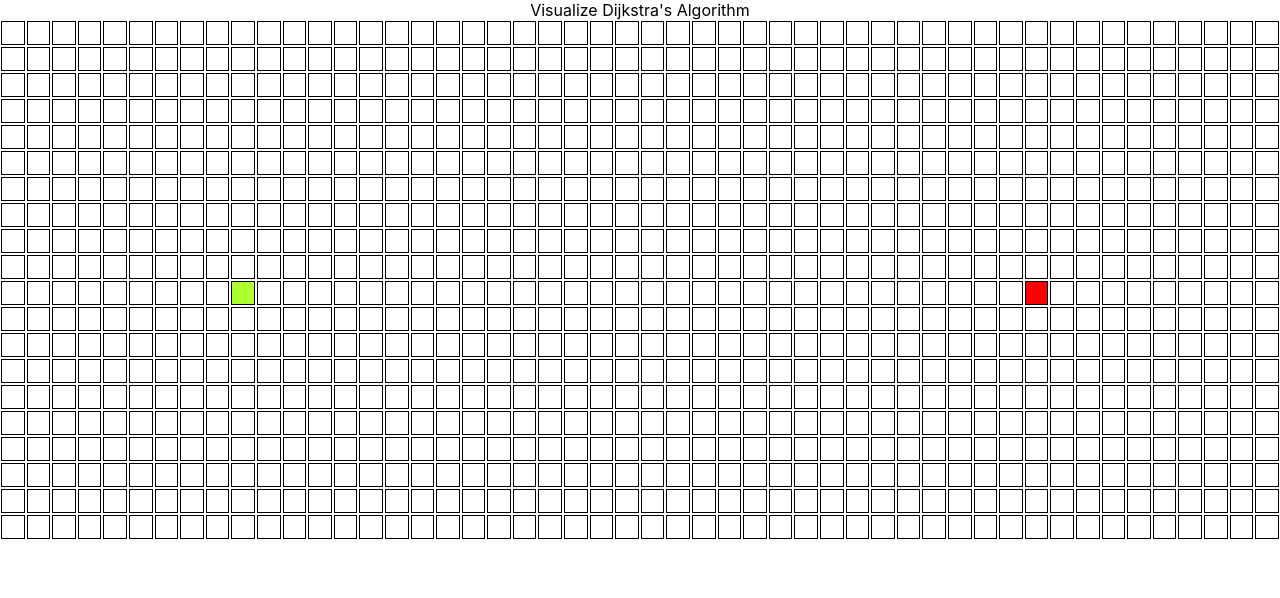
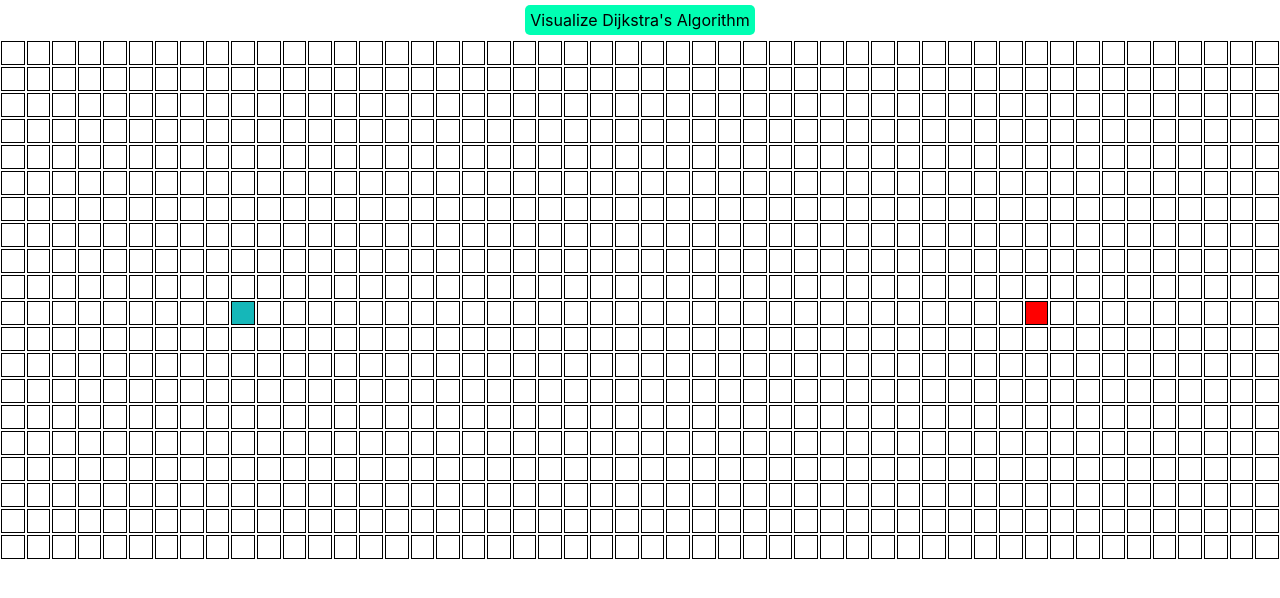
Before and after one commit to elvis-yuan/Algo-visualizer, a React (Create React App) app: page / in a window 1280 px wide. Shown: the top 598 px of the page. Built offline with nearby package versions, Linux system fonts and the light colour scheme.

Commit message:
add css animations

```diff
--- a/package.json
+++ b/package.json
@@ -2,7 +2,9 @@
   "name": "pathfinding-app",
   "version": "0.1.0",
   "private": true,
+  "homepage": "https://elvis-yuan.github.io/Algo-visualizer/",
   "dependencies": {
+    "gh-pages": "^2.1.1",
     "react": "^16.10.2",
     "react-dom": "^16.10.2",
     "react-scripts": "3.2.0"
--- a/src/algorithms/dijkstra.js
+++ b/src/algorithms/dijkstra.js
@@ -1,10 +1,11 @@
+//start node has a distance of 0 all other nodes are set to infinity
 export function dijkstra(grid, startNode, finishNode) {
   const visitedNodeOrder = [];
   startNode.distance = 0;
   const unvisitedNodes = getNodes(grid);
   while (!!unvisitedNodes.length) {
     sortNodesByDistance(unvisitedNodes);
-    const closestNode = unvisitedNodes.shift();
+    const closestNode = unvisitedNodes.pop();
     if (closestNode.distance === Infinity) return visitedNodeOrder;
     closestNode.visited = true;
     visitedNodeOrder.push(closestNode);
@@ -23,10 +24,12 @@ function getNodes(grid) {
   return nodes;
 }
 
+//return all unvisited nodes in order of closest distance
 function sortNodesByDistance(unvisitedNodes) {
-  unvisitedNodes.sort((currentNode, nextNode) => currentNode.distance - nextNode.distance)
+  unvisitedNodes.sort((currentNode, nextNode) => nextNode.distance - currentNode.distance)
 }
 
+//increment each neighboring node by 1 and set their previous node to current node
 function updateUnvisitedNeighbors(node, grid) {
   const unvisitedNeighborNodes = unvisitedNeighbors(node, grid);
   for (let neighbor of unvisitedNeighborNodes) {
@@ -35,6 +38,9 @@ function updateUnvisitedNeighbors(node, grid) {
   }
 }
 
+
+//find all neighboring nodes from given node
+//return only those that have not been visited
 function unvisitedNeighbors(node, grid) {
   const neighbors = [];
   const { col, row } = node;
--- a/src/components/Pathfinder.jsx
+++ b/src/components/Pathfinder.jsx
@@ -4,17 +4,36 @@ import { dijkstra, shortestPath } from "../algorithms/dijkstra.js";
 
 import "./pathfinder.css";
 
-function Pathfinder(props) {
+const Pathfinder = props => {
   const [grid, setGrid] = useState([]);
+  // const [isMouseDown, setMouseDown] = useState(false);
 
   const START_NODE = { row: 10, col: 9 };
   const FINISH_NODE = { row: 10, col: 40 };
 
   useEffect(() => {
-    createGrid();
+    const nodes = [];
+    for (let row = 0; row < 20; row++) {
+      let currentRow = [];
+      for (let col = 0; col < 50; col++) {
+        currentRow.push(createNode(row, col));
+      }
+      nodes.push(currentRow);
+    }
+    setGrid(nodes);
   }, []);
 
-  function createNode(row, col) {
+  // const changeStartLocation = (row, col) => {
+  //   START_NODE.row = row;
+  //   START_NODE.col = col;
+  // };
+
+  // const changeFinishLocation = (row, col) => {
+  //   FINISH_NODE.row = row;
+  //   FINISH_NODE.col = col;
+  // };
+
+  const createNode = (row, col) => {
     return {
       col,
       row,
@@ -25,45 +44,85 @@ function Pathfinder(props) {
       isWall: false,
       previousNode: null
     };
-  }
+  };
 
-  function createGrid() {
-    const nodes = [];
-    for (let row = 0; row < 20; row++) {
-      let currentRow = [];
-      for (let col = 0; col < 50; col++) {
-        currentRow.push(createNode(row, col));
-      }
-      nodes.push(currentRow);
-    }
-    setGrid(nodes);
-  }
+  // const createGrid = () => {
+  //   const nodes = [];
+  //   for (let row = 0; row < 20; row++) {
+  //     let currentRow = [];
+  //     for (let col = 0; col < 50; col++) {
+  //       currentRow.push(createNode(row, col));
+  //     }
+  //     nodes.push(currentRow);
+  //   }
+  //   setGrid(nodes);
+  // };
 
-  function calculateDijkstra() {
+  // const resetGrid = () => {
+  //   setGrid([]);
+  //   const nodes = [];
+  //   for (let row = 0; row < 20; row++) {
+  //     let currentRow = [];
+  //     for (let col = 0; col < 50; col++) {
+  //       currentRow.push(createNode(row, col));
+  //     }
+  //     nodes.push(currentRow);
+  //   }
+  //   setGrid(nodes);
+  // };
+
+  const calculateDijkstra = () => {
     const startNode = grid[START_NODE.row][START_NODE.col];
     const finishNode = grid[FINISH_NODE.row][FINISH_NODE.col];
     const visitedNodePath = dijkstra(grid, startNode, finishNode);
     const nodesShortestPath = shortestPath(finishNode);
     animateDijkstra(visitedNodePath, nodesShortestPath);
-  }
+  };
 
-  function animateDijkstra(visitedNodePath, nodesShortestPath) {
+  const animateDijkstra = (visitedNodePath, nodesShortestPath) => {
     for (let i = 0; i <= visitedNodePath.length; i++) {
       if (i === visitedNodePath.length) {
-        animateShortestPath(nodesShortestPath);
+        setTimeout(() => {
+          animateShortestPath(nodesShortestPath);
+        }, 12 * i);
         return;
       }
-      const { row, col } = visitedNodePath[i];
-      document.getElementById(`${row}-${col}`).classList.add("visited-node");
+      setTimeout(() => {
+        const { row, col } = visitedNodePath[i];
+        document.getElementById(`${row}-${col}`).classList.add("visited-node");
+      }, 12 * i);
     }
-  }
+  };
 
-  function animateShortestPath(nodesShortestPath) {
+  const animateShortestPath = nodesShortestPath => {
     for (let i = 0; i < nodesShortestPath.length; i++) {
       const { row, col } = nodesShortestPath[i];
       document.getElementById(`${row}-${col}`).classList.add("shortest-path");
     }
-  }
+  };
+
+  // const handleMouseDown = (row, col, isStart, isFinish) => {
+  //   debugger;
+  //   if (isStart || isFinish) setMouseDown(true);
+  //   console.log("mouse is down");
+  // };
+
+  // const handleClick = () => {
+  //   console.log("testing");
+  // };
+
+  // const handleMouseUp = (row, col, isStart, isFinish) => {
+  //   if (isMouseDown) {
+  //     if (isStart) changeStartLocation(row, col);
+  //     if (isFinish) changeFinishLocation(row, col);
+  //     setMouseDown(false);
+  //   }
+  // };
+
+  // const handleMouseEnter = (row, col, isStart, isFinish) => {
+  //   if (isMouseDown) {
+  //   }
+  // };
 
   const Nodes =
     grid.length > 0
@@ -72,12 +131,19 @@ function Pathfinder(props) {
             const { row, col, isFinish, isStart, isWall } = node;
             return (
               <Node
+                // onClick={handleClick}
+                // onMouseDown={() => handleMouseDown(row, col, isStart, isFinish)}
+                // onMouseUp={() => handleMouseUp(row, col, isStart, isFinish)}
+                // onMouseEnter={() =>
+                //   handleMouseEnter(row, col, isStart, isFinish)
+                // }
                 key={nodeIdx}
                 row={row}
                 col={col}
                 isFinish={isFinish}
                 isStart={isStart}
                 isWall={isWall}
+                // isMouseDown={isMouseDown}
               />
             );
           });
@@ -96,10 +162,15 @@ function Pathfinder(props) {
 
   return (
     <>
-      <span onClick={calculateDijkstra}>Visualize Dijkstra's Algorithm</span>
+      <div className="nav-bar">
+        <span className="start-button" onClick={calculateDijkstra}>
+          Visualize Dijkstra's Algorithm
+        </span>
+      </div>
       <div className="grid">{renderRows}</div>
+      {/* <span onClick={resetGrid}>Reset</span> */}
     </>
   );
-}
+};
 
 export default Pathfinder;
--- a/src/components/pathfinder.css
+++ b/src/components/pathfinder.css
@@ -1,3 +1,18 @@
+.nav-bar {
+  margin: 10px 0;
+}
+
+.start-button {
+  border-radius: 5px;
+  background-color: rgb(0, 255, 179);
+  padding: 5px;
+  cursor: pointer;
+}
+
+.start-button:hover {
+  background-color: rgb(4, 197, 139);
+}
+
 .grid {
   margin: auto;
 }
@@ -7,7 +22,7 @@
 }
 
 .start-node {
-  background-color: greenyellow;
+  background-color: #15b7b9;
 }
 
 .finish-node {
@@ -15,12 +30,19 @@
 }
 
 .visited-node {
-  background-color: rgb(0, 102, 255);
+  animation-name: visitedAnimation;
+  animation-duration: 1.5s;
+  animation-timing-function: ease-out;
+  animation-delay: 0;
+  animation-direction: alternate;
+  animation-iteration-count: 1;
+  animation-fill-mode: forwards;
+  animation-play-state: running;
 }
 
-.shortest-path {
+/* .shortest-path {
   background-color: rgb(255, 230, 0);
-}
+} */
 
 .node {
   height: 20px;
@@ -29,3 +51,50 @@
   margin: 1px;
   padding: 1px;
 }
+
+@keyframes visitedAnimation {
+  0% {
+    background-color: #48466d;
+  }
+
+  50% {
+    background-color: #3d84a8;
+  }
+
+  75% {
+    background-color: #46cdcf;
+  }
+
+  100% {
+    background-color: #3490de;
+  }
+}
+
+.node-wall {
+  background-color: rgb(12, 53, 71);
+}
+
+.shortest-path {
+  animation-name: shortestPath;
+  animation-duration: 1.5s;
+  animation-timing-function: ease-out;
+  animation-delay: 0;
+  animation-direction: alternate;
+  animation-iteration-count: 1;
+  animation-fill-mode: forwards;
+  animation-play-state: running;
+}
+
+@keyframes shortestPath {
+  0% {
+    background-color: #b83b5e;
+  }
+
+  50% {
+    background-color: rgb(250, 250, 101);
+  }
+
+  100% {
+    background-color: #f9ed69;
+  }
+}
```
Also changed, not shown: 1 other file (tests, documents, lock files or other folders).
